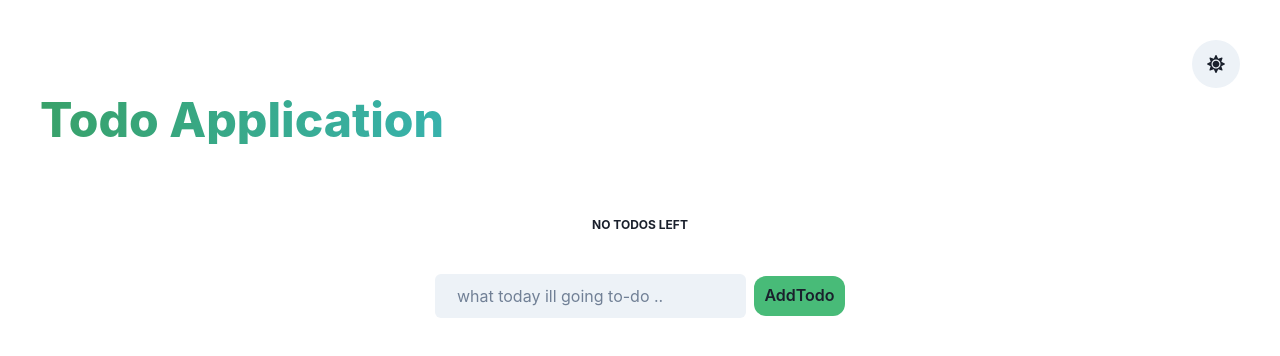
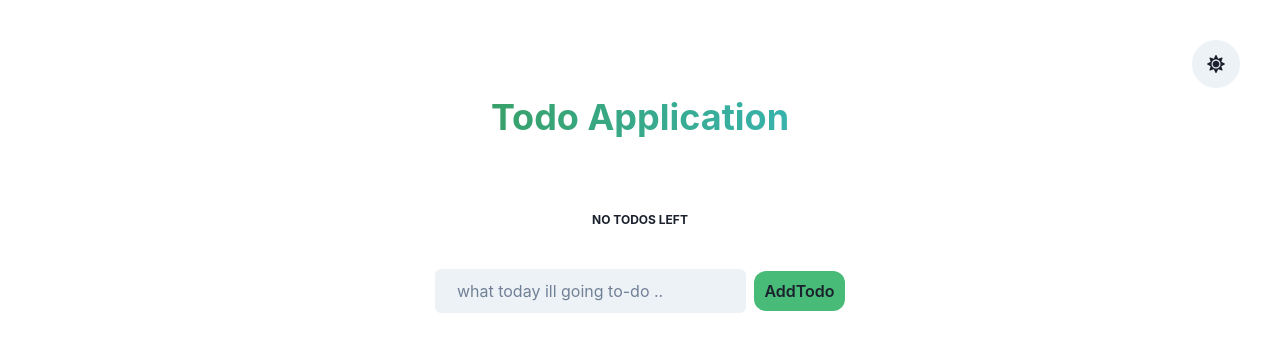
Before and after one commit to TerrniT/todo-app-react-chakra, a React (Create React App) app: page / in a window 1280 px wide. Shown: the top 356 px of the page. Built offline with nearby package versions, Linux system fonts and the light colour scheme.

Commit message:
Headings: change fs & flex-start

```diff
--- a/src/App.js
+++ b/src/App.js
@@ -58,9 +58,9 @@ function App() {
       />
       <Heading
         mb='8'
-        fontWeight='extrabold'
-        size='2xl'
-        alignSelf='flex-start'
+        fontWeight='bold'
+        size='xl'
+        alignSelf='flex-center'
         bgGradient='linear(to-r, green.500, teal.400)'
         bgClip='text'
       >
```
